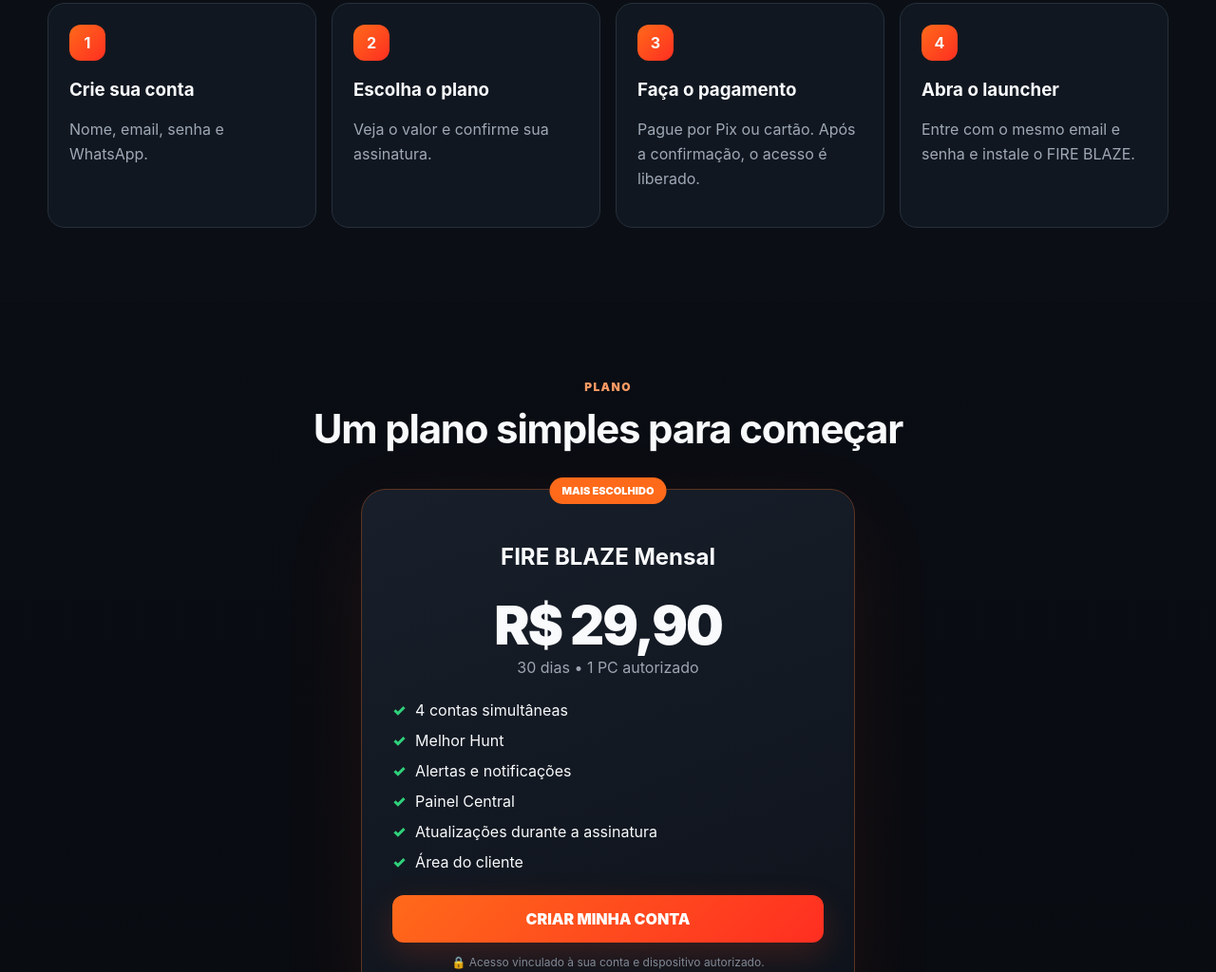
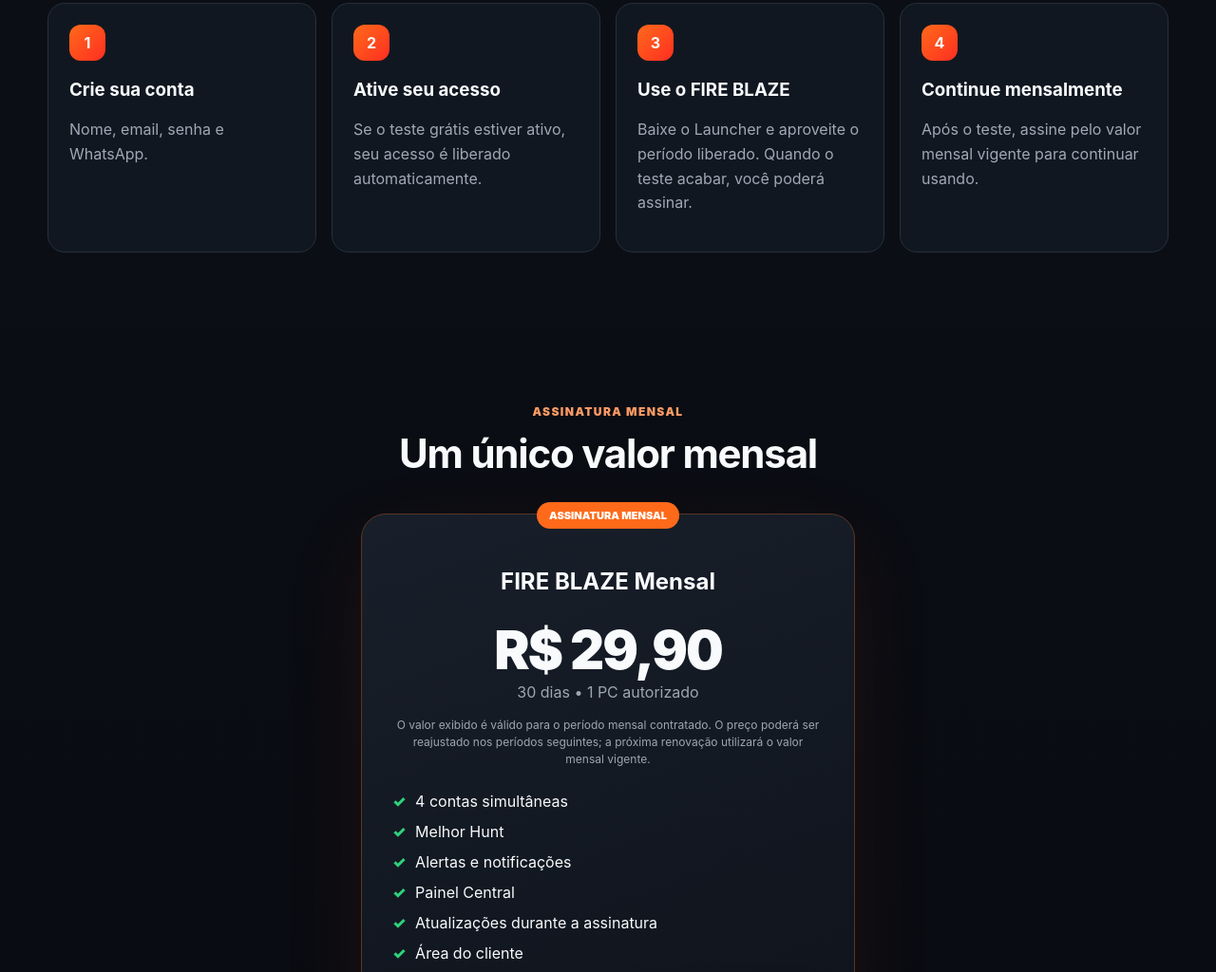
Before and after one commit to saulonatalia-a11y/fire-blaze-site, a plain HTML site: page index.html in a window 1280 px wide. Shown: the part 2397-3421 px from the top of the page at 95% size. Drawn offline with nearby package versions, Linux system fonts and the light colour scheme; no server answers.

Commit message:
Site: fluxo de teste gratis e assinatura mensal

```diff
--- a/index.html
+++ b/index.html
@@ -105,9 +105,9 @@
         </div>
         <div class="steps">
           <div class="step"><b>1</b><h3>Crie sua conta</h3><p>Nome, email, senha e WhatsApp.</p></div>
-          <div class="step"><b>2</b><h3>Escolha o plano</h3><p>Veja o valor e confirme sua assinatura.</p></div>
-          <div class="step"><b>3</b><h3>Faça o pagamento</h3><p>Pague por Pix ou cartão. Após a confirmação, o acesso é liberado.</p></div>
-          <div class="step"><b>4</b><h3>Abra o launcher</h3><p>Entre com o mesmo email e senha e instale o FIRE BLAZE.</p></div>
+          <div class="step"><b>2</b><h3 id="step2-title">Ative seu acesso</h3><p id="step2-text">Se o teste grátis estiver ativo, seu acesso é liberado automaticamente.</p></div>
+          <div class="step"><b>3</b><h3>Use o FIRE BLAZE</h3><p>Baixe o Launcher e aproveite o período liberado. Quando o teste acabar, você poderá assinar.</p></div>
+          <div class="step"><b>4</b><h3>Continue mensalmente</h3><p>Após o teste, assine pelo valor mensal vigente para continuar usando.</p></div>
         </div>
       </div>
     </section>
@@ -115,14 +115,14 @@
     <section id="preco" class="section price-section">
       <div class="container">
         <div class="section-heading">
-          <span class="kicker">PLANO</span>
-          <h2>Um plano simples para começar</h2>
+          <span class="kicker">ASSINATURA MENSAL</span>
+          <h2>Um único valor mensal</h2>
         </div>
         <div class="price-card">
-          <div class="popular">MAIS ESCOLHIDO</div>
+          <div class="popular" id="trial-badge">ASSINATURA MENSAL</div>
           <h3 id="plan-name">FIRE BLAZE Mensal</h3>
           <div class="price" id="plan-price">R$ 29,90</div>
-          <div class="period">30 dias • 1 PC autorizado</div>
+          <div class="period">30 dias • 1 PC autorizado</div><p id="trial-copy" style="text-align:center;color:#ffad80;font-weight:800"></p><p style="text-align:center;color:#9da6b1;font-size:12px;line-height:1.5">O valor exibido é válido para o período mensal contratado. O preço poderá ser reajustado nos períodos seguintes; a próxima renovação utilizará o valor mensal vigente.</p>
           <ul class="plan-list">
             <li>4 contas simultâneas</li>
             <li>Melhor Hunt</li>
@@ -154,7 +154,7 @@
       <div class="container center">
         <span class="kicker">PRONTO PARA ORGANIZAR AS 4 CONTAS?</span>
         <h2>Comece pelo cadastro.</h2>
-        <p>Crie sua conta, escolha Pix ou cartão e libere seu acesso após a confirmação do pagamento.</p>
+        <p>Crie sua conta. Se o teste grátis estiver ativo, o acesso é liberado automaticamente. Depois, continue com a assinatura mensal pelo valor vigente.</p>
         <button class="btn btn-fire btn-lg" data-open-register>COMEÇAR AGORA</button>
       </div>
     </section>
```
